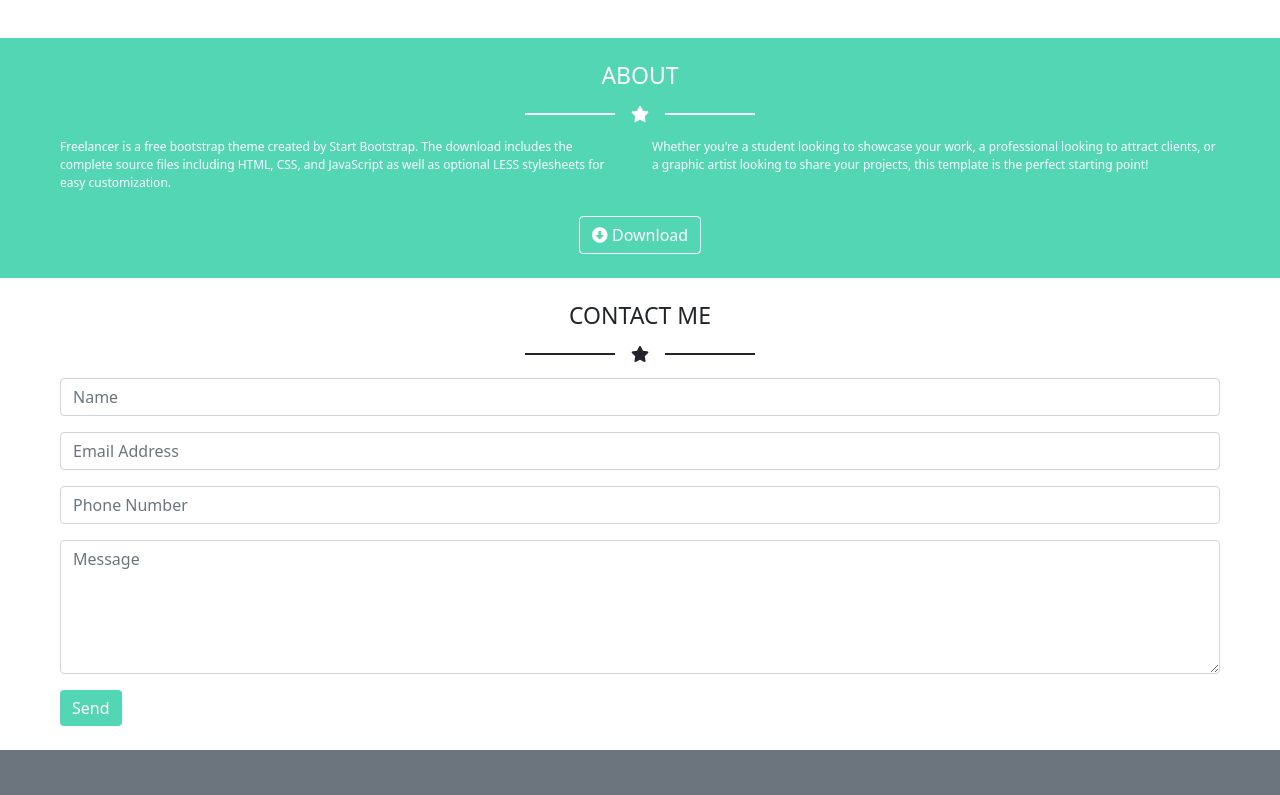
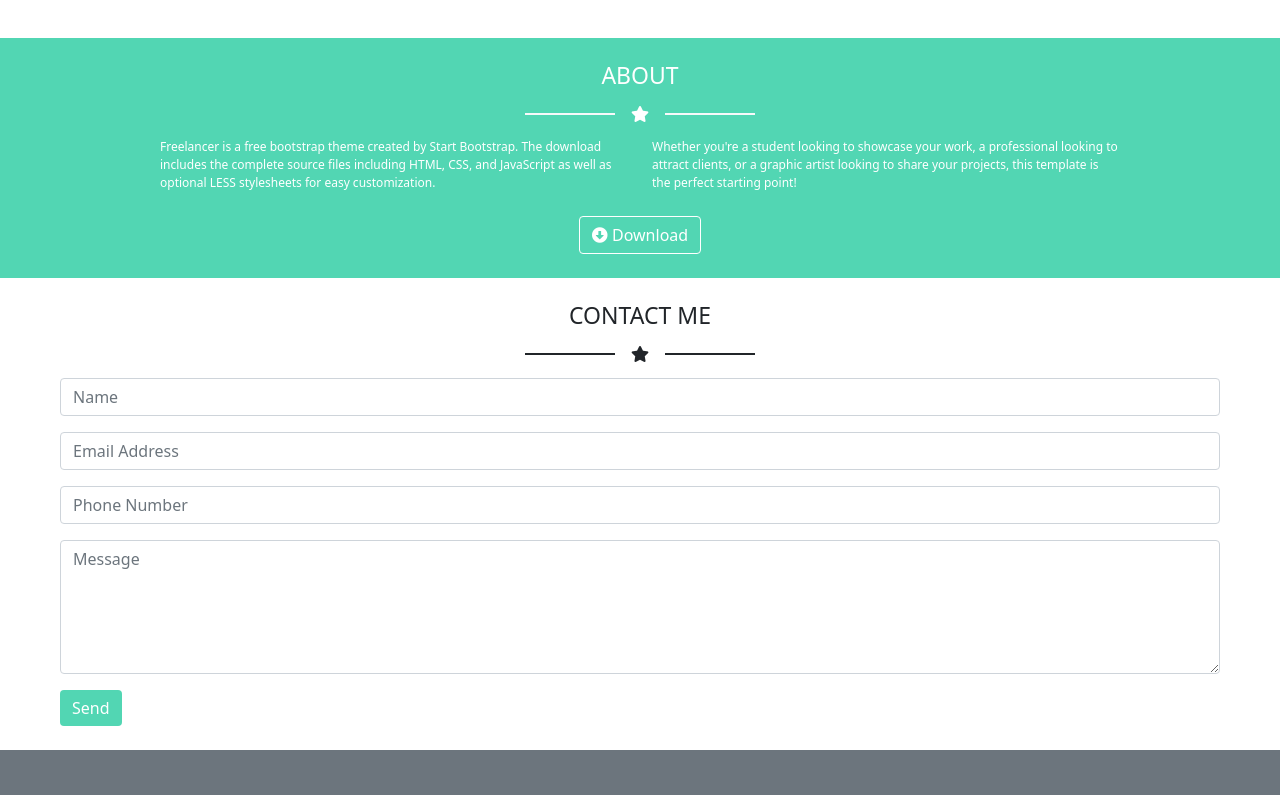
Before and after one commit to Buzz88-Dev/html-css-bootstrap-freelancer, a plain HTML site: page index.html in a window 1280 px wide. Shown: the part 1220-2015 px from the top of the page. Drawn offline with nearby package versions, Linux system fonts and the light colour scheme.

Commit message:
aggiornamento

```diff
--- a/index.html
+++ b/index.html
@@ -104,7 +104,7 @@
                 <div class="line bg-light"></div>
             </div>
             <div class="d-flex px-5">
-                <div class="row">
+                <div class="row p-lr">
                     <p class="col-sm-6 col-lg-6 mb-4">
                         Freelancer is a free bootstrap theme created by Start Bootstrap. The download includes the complete source files including HTML, CSS, and JavaScript as well as optional LESS stylesheets for easy customization.
                     </p>
```
